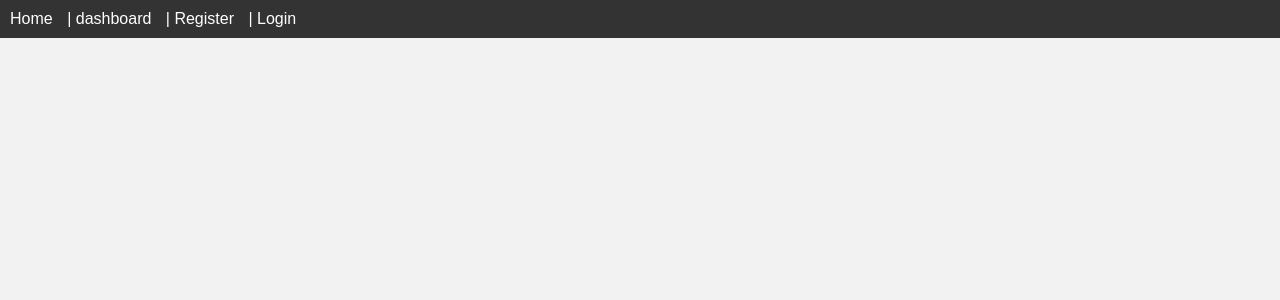
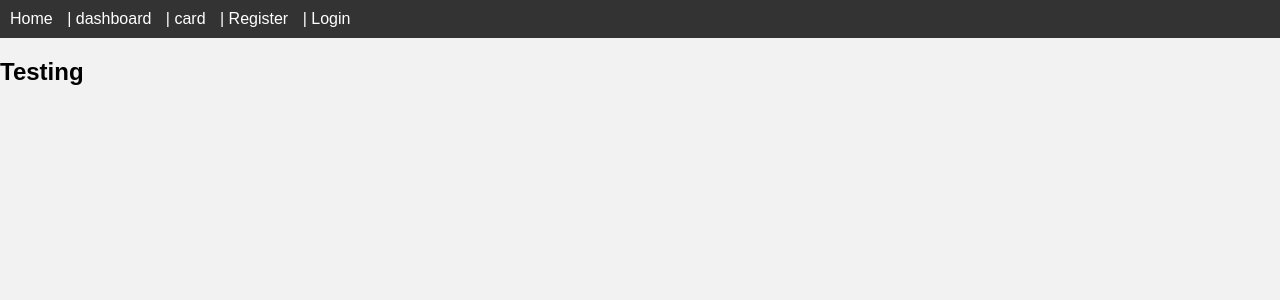
Before and after one commit to devjinx/cardline, a Vue app: page /registeruser in a window 1280 px wide. Shown: the top 300 px of the page. Built offline with nearby package versions, Linux system fonts and the light colour scheme; no server answers.

Commit message:
registerpage for set name user(file)

```diff
--- a/src/App.vue
+++ b/src/App.vue
@@ -4,6 +4,9 @@
       <router-link to="/"> Home </router-link> |
       <span>
         <router-link to="/dashboard"> dashboard </router-link> |
+      </span>
+      <span>
+        <router-link to="/card"> card </router-link> |
       </span>
       <span v-if="isLoggedIn">
         <button @click="handleSignOut"> Logout </button>
--- a/src/router/index.js
+++ b/src/router/index.js
@@ -3,6 +3,8 @@ import Card from '../views/Card.vue';
 import Register from '../views/Reg.vue';
 import Login from '../views/login.vue';
 import Dashboard from '../views/dashboard.vue';
+import Reguser from '../views/reguser.vue';
+
 // Import the functions you need from the SDKs you need
 import { initializeApp } from "firebase/app";
 import 'firebase/auth';
@@ -13,6 +15,8 @@ const routes = [
     { path: '/register', name: 'Register', component: Register },
     { path: '/login', name: 'Login', component: Login },
     { path: '/dashboard', name: 'Dashboard', component: Dashboard },
+    { path: '/registeruser', name: 'Reguser', component: Reguser },
+
 ];
 
 const router = createRouter({
--- /dev/null
+++ b/src/views/reguser.vue
@@ -0,0 +1,3 @@
+<template>
+<h1>Testing</h1>
+</template>
```
Also changed, not shown: src/views/Reg.vue (line endings or trailing spaces).
